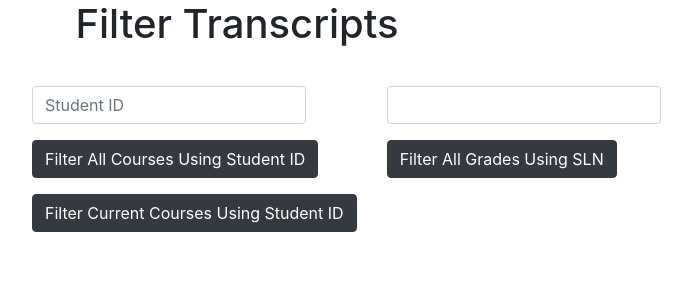
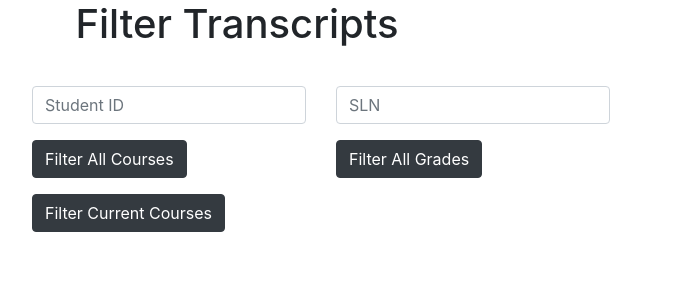
Before and after one commit to altaiiiir/Student-Roster-Website, a Flask app: page /transcript-filter in a window 1280 px wide. Shown: the part 74-374 px from the top of the page, without its empty margins (403-1095 px from the left). Run offline with Flask 2, Linux system fonts and the light colour scheme; some libraries are stand-ins or nearby versions.

Commit message:
UI changes

```diff
--- a/templates/filterTranscript.html
+++ b/templates/filterTranscript.html
@@ -32,16 +32,16 @@
                   <form action ="#" method = "POST" class="form-inline" >
                      <div class="btn-group-vertical">
                         <p> <input type="number" class="form-control"  placeholder="Student ID" step="1" name="studentID" /></p>
-                        <p><input type="submit" name="filterAll" class="btn btn-dark" value="Filter All Courses Using Student ID"/></p>
-                        <p><input type="submit"  name="filterCur" class="btn btn-dark" value="Filter Current Courses Using Student ID"/></p>
+                        <p><input type="submit" name="filterAll" class="btn btn-dark" value="Filter All Courses"/></p>
+                        <p><input type="submit"  name="filterCur" class="btn btn-dark" value="Filter Current Courses"/></p>
                      </div>
                   </form>
          </div>
          <div class="col-sm" style="text-align:Left;">
                <form action ="#" method = "POST" class="form-inline">
                   <div class="btn-group-vertical">
-                     <p> <input type="number" class="form-control" step="1" name="SLN"/></p>
-                     <p><input type="submit" name="filterCor" class="btn btn-dark" value="Filter All Grades Using SLN" /></p>
+                     <p> <input type="number" class="form-control" step="1" name="SLN" placeholder="SLN"/></p>
+                     <p><input type="submit" name="filterCor" class="btn btn-dark" value="Filter All Grades" /></p>
                   </div>
                </form>
          </div>
```
Also changed, not shown: templates/TranscriptAddRemove.html (+5 -10 lines).
